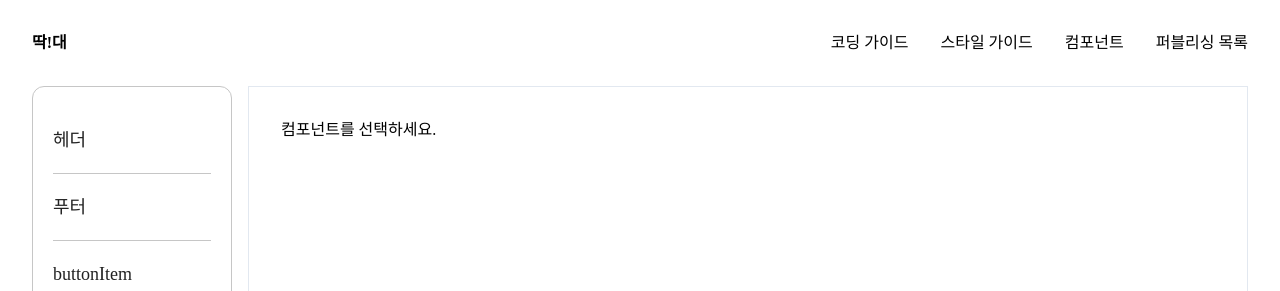
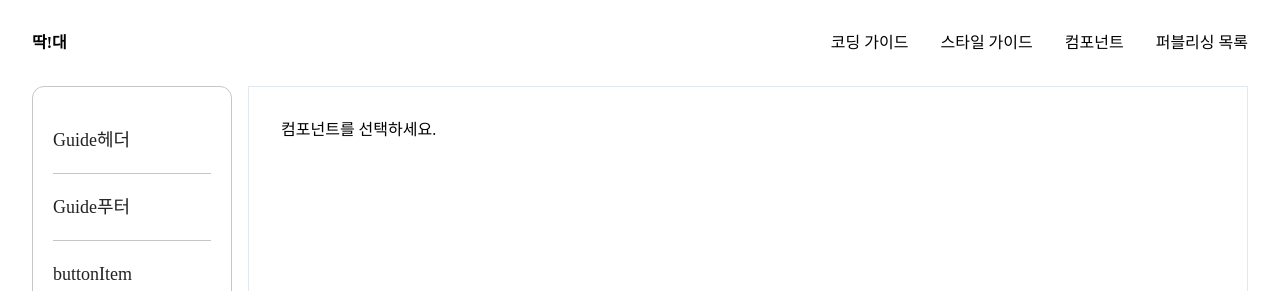
Before and after one commit to DoitorPay/Guide, a React (Vite) app in the folder frontend/: page /cmpguide in a window 1280 px wide. Shown: the top 291 px of the page. Built offline with nearby package versions, Linux system fonts and the light colour scheme; a web font is replaced by a local one.

Commit message:
refactor: 가이드 Header, Footer 네이밍 변경
앱 내 Header, Footer 컴포넌트 추가를 위해 기존 가이드 Header, Footer 네이밍 변경
(ex. Header -> GuideHeader)

```diff
--- a/frontend/src/Router.jsx
+++ b/frontend/src/Router.jsx
@@ -5,14 +5,14 @@ import CmpGuide from "@/guide/cmpGuide";
 import CssGuide from "@/guide/cssGuide";
 import PubGuide from "@/guide/pubGuide";
 import FrontGuide from "@/guide/frontGuide";
-import Header from "@/components/header";
+import GuideHeader from "@/components/guideHeader";
 
 const Home = () => <div>메인화면입니모</div>;
 
 const Router = () => {
   return (
     <BrowserRouter>
-      <Header />
+      <GuideHeader />
       <Routes>
         <Route path="/" element={<Home />} />
         <Route path="/cmpguide" element={<CmpGuide />} />
--- a/frontend/src/components/footer.jsx
+++ b/frontend/src/components/guideFooter.jsx
@@ -2,7 +2,7 @@
 import React from "react";
 import { Link } from "react-router-dom";
 
-function Footer() {
+function GuideFooter() {
   return (
     <>
       <div>
@@ -31,4 +31,4 @@ function Footer() {
   );
 }
 
-export default Footer;
+export default GuideFooter;
--- a/frontend/src/components/header.jsx
+++ b/frontend/src/components/guideHeader.jsx
@@ -2,7 +2,7 @@
 import React from "react";
 import { Link } from "react-router-dom";
 
-function Header() {
+function GuideHeader() {
   return (
     <>
       <div>
@@ -34,4 +34,4 @@ function Header() {
   );
 }
 
-export default Header;
+export default GuideHeader;
--- a/frontend/src/guide/cmpSidebar.jsx
+++ b/frontend/src/guide/cmpSidebar.jsx
@@ -1,14 +1,14 @@
 import React, { useState } from "react";
 // 컴포넌트 목록
-import Header from "@/components/header";
-import Footer from "@/components/footer";
+import GuideHeader from "@/components/guideHeader";
+import GuideFooter from "@/components/guideFooter";
 import Input from "@/components/input";
 import CmpButton from "@/guide/cmpButton"
 import Login from "@/pages/login";
 
 const itemList = [
-  { id: 1, name: "헤더", path: "@/components/header", component: <Header /> },
-  { id: 2, name: "푸터", path: "@/components/footer", component: <Footer /> },
+  { id: 1, name: "Guide헤더", path: "@/components/guideHeader", component: <GuideHeader /> },
+  { id: 2, name: "Guide푸터", path: "@/components/guideFooter", component: <GuideFooter /> },
   { id: 3, name: "buttonItem", path: "@/guide/cmpButton", component: <CmpButton /> },
   { id: 4, name: "로그인", path: "@/pages/login", component: <Login /> },
   { id: 5, name: "Input", path: "@/components/input", component: <Input /> },
```
